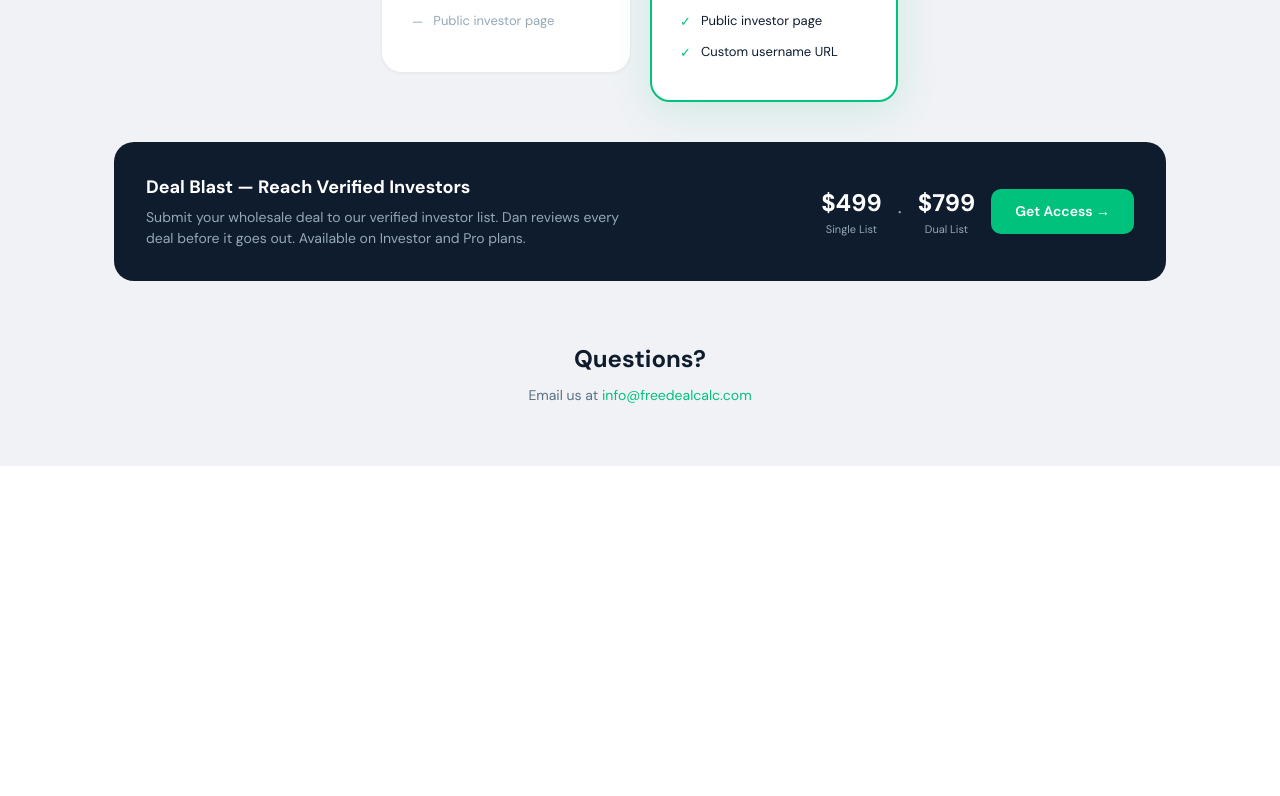
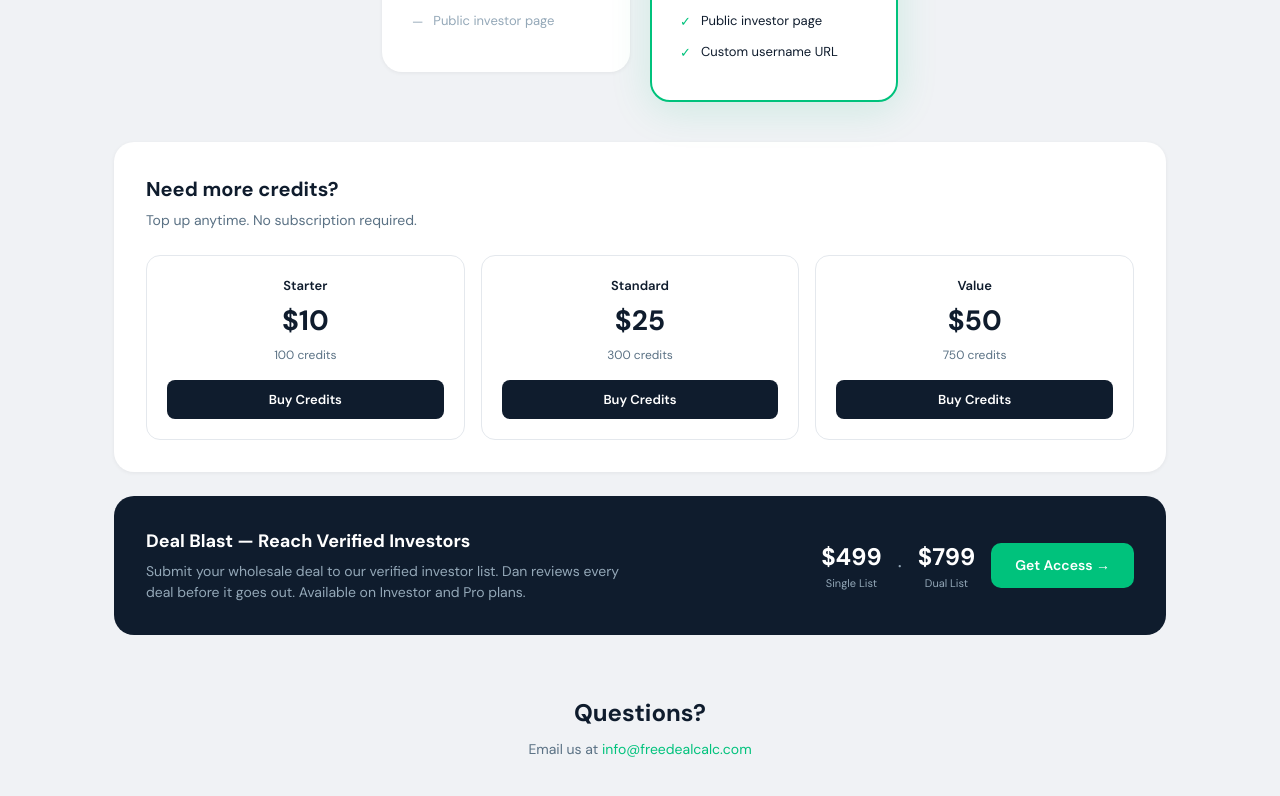
Before and after one commit to freedealcalc/freedealcalc, a Next.js app: page /pricing in a window 1280 px wide. Shown: the part 1018-1814 px from the top of the page. Before the commit the page ends 1484 px from the top, so only its background shows below. Built offline with nearby package versions, Linux system fonts and the light colour scheme; no server answers.

Commit message:
All Stripe price IDs, credit pack support, webhook updated

```diff
--- a/app/api/stripe/checkout/route.js
+++ b/app/api/stripe/checkout/route.js
@@ -4,7 +4,12 @@ const stripe = new Stripe(process.env.STRIPE_SECRET_KEY);
 
 const PRICE_MAP = {
   investor_monthly: 'price_1TLRkgAIx5vWj5b2tp3I22Ia',
-  // add more price IDs here as you create them in Stripe
+  investor_annual: 'price_1TLUGnAIx5vWj5b2Y5cf69hd',
+  pro_monthly: 'price_1TLUIPAIx5vWj5b2mW27yOGR',
+  pro_annual: 'price_1TLUJ8AIx5vWj5b2ZezCT1tk',
+  credits_starter: 'price_1TLUL0AIx5vWj5b2L4th1Ww1',
+  credits_standard: 'price_1TLULvAIx5vWj5b21XeWJeEX',
+  credits_value: 'price_1TLUMkAIx5vWj5b2KObBCtjg',
 };
 
 export async function POST(request) {
@@ -14,11 +19,14 @@ export async function POST(request) {
     const priceId = PRICE_MAP[priceKey];
     if (!priceId) return Response.json({ error: 'Invalid price' }, { status: 400 });
 
+    const isSubscription = ['investor_monthly', 'investor_annual', 'pro_monthly', 'pro_annual'].includes(priceKey);
+    const isCredit = ['credits_starter', 'credits_standard', 'credits_value'].includes(priceKey);
+
     const session = await stripe.checkout.sessions.create({
-      mode: 'subscription',
+      mode: isSubscription ? 'subscription' : 'payment',
       payment_method_types: ['card'],
       line_items: [{ price: priceId, quantity: 1 }],
-      success_url: `${process.env.NEXT_PUBLIC_BASE_URL}/payment-success?session_id={CHECKOUT_SESSION_ID}`,
+      success_url: `${process.env.NEXT_PUBLIC_BASE_URL}/payment-success?session_id={CHECKOUT_SESSION_ID}&type=${isCredit ? 'credits' : 'subscription'}`,
       cancel_url: `${process.env.NEXT_PUBLIC_BASE_URL}/pricing`,
       customer_email: email,
       metadata: { userId, priceKey },
--- a/app/api/stripe/webhook/route.js
+++ b/app/api/stripe/webhook/route.js
@@ -7,6 +7,19 @@ const supabase = createClient(
   process.env.NEXT_PUBLIC_SUPABASE_URL,
   process.env.SUPABASE_SERVICE_ROLE_KEY
 );
+
+const CREDIT_AMOUNTS = {
+  credits_starter: 100,
+  credits_standard: 300,
+  credits_value: 750,
+};
+
+const SUBSCRIPTION_CREDITS = {
+  investor_monthly: 400,
+  investor_annual: 400,
+  pro_monthly: 1100,
+  pro_annual: 1100,
+};
 
 export async function POST(request) {
   const body = await request.text();
@@ -25,16 +38,26 @@ export async function POST(request) {
     const userId = session.metadata?.userId;
     const priceKey = session.metadata?.priceKey;
 
-    if (userId && priceKey) {
-      const tier = priceKey.startsWith('pro') ? 'pro' : 'investor';
-      await supabase.from('profiles').update({ tier }).eq('id', userId);
+    if (!userId || !priceKey) return Response.json({ received: true });
 
-      // Add monthly credits based on tier
-      const credits = tier === 'pro' ? 1100 : 400;
+    // Credit pack purchase
+    if (CREDIT_AMOUNTS[priceKey]) {
       await supabase.from('credits').insert({
         user_id: userId,
         transaction_type: 'Purchase',
-        credits,
+        credits: CREDIT_AMOUNTS[priceKey],
+        description: `Credit pack — ${priceKey}`,
+      });
+    }
+
+    // Subscription purchase
+    if (SUBSCRIPTION_CREDITS[priceKey]) {
+      const tier = priceKey.startsWith('pro') ? 'pro' : 'investor';
+      await supabase.from('profiles').update({ tier }).eq('id', userId);
+      await supabase.from('credits').insert({
+        user_id: userId,
+        transaction_type: 'Purchase',
+        credits: SUBSCRIPTION_CREDITS[priceKey],
         description: `${tier} subscription — monthly credits`,
       });
     }
@@ -43,13 +66,10 @@ export async function POST(request) {
   if (event.type === 'customer.subscription.deleted') {
     const subscription = event.data.object;
     const customerId = subscription.customer;
-
-    // Find user by stripe customer ID and downgrade to free
     const { data: profiles } = await supabase
       .from('profiles')
       .select('id')
       .eq('stripe_customer_id', customerId);
-
     if (profiles?.length) {
       await supabase.from('profiles').update({ tier: 'free' }).eq('id', profiles[0].id);
     }
--- a/app/pricing/page.js
+++ b/app/pricing/page.js
@@ -72,7 +72,7 @@ export default function PricingPage() {
       description: 'For active investors who want professional AI outputs.',
       color: '#3badff',
       cta: 'Start Investing',
-      priceKey: 'investor_monthly',
+      priceKey: annual ? 'investor_annual' : 'investor_monthly',
       highlight: false,
       features: [
         '400 AI credits / month',
@@ -100,7 +100,7 @@ export default function PricingPage() {
       description: 'For power users who want their brand on everything.',
       color: '#00C27C',
       cta: 'Go Pro',
-      priceKey: 'pro_monthly',
+      priceKey: annual ? 'pro_annual' : 'pro_monthly',
       highlight: true,
       features: [
         '1,100 AI credits / month',
@@ -248,8 +248,35 @@ export default function PricingPage() {
           })}
         </div>
 
+        {/* Credit Packs */}
+        <div style={{ background: 'white', borderRadius: '20px', padding: '32px', marginTop: '40px', boxShadow: '0 1px 4px rgba(0,0,0,0.06)' }}>
+          <div style={{ marginBottom: '24px' }}>
+            <h2 style={{ fontSize: '20px', fontWeight: '700', color: '#0f1c2d', marginBottom: '6px' }}>Need more credits?</h2>
+            <p style={{ fontSize: '14px', color: '#5a7184' }}>Top up anytime. No subscription required.</p>
+          </div>
+          <div style={{ display: 'grid', gridTemplateColumns: 'repeat(3, 1fr)', gap: '16px' }}>
+            {[
+              { name: 'Starter', price: 10, credits: 100, priceKey: 'credits_starter' },
+              { name: 'Standard', price: 25, credits: 300, priceKey: 'credits_standard' },
+              { name: 'Value', price: 50, credits: 750, priceKey: 'credits_value' },
+            ].map((pack, i) => (
+              <div key={i} style={{ border: '1.5px solid #e4e8ed', borderRadius: '14px', padding: '20px', textAlign: 'center' }}>
+                <div style={{ fontSize: '13px', fontWeight: '600', color: '#0f1c2d', marginBottom: '4px' }}>{pack.name}</div>
+                <div style={{ fontSize: '28px', fontWeight: '700', color: '#0f1c2d', marginBottom: '4px' }}>${pack.price}</div>
+                <div style={{ fontSize: '12px', color: '#5a7184', marginBottom: '16px' }}>{pack.credits} credits</div>
+                <button
+                  onClick={() => handleCheckout(pack.priceKey)}
+                  disabled={loading === pack.priceKey}
+                  style={{ width: '100%', padding: '10px', background: '#0f1c2d', color: 'white', border: 'none', borderRadius: '8px', fontSize: '13px', fontWeight: '600', cursor: 'pointer' }}>
+                  {loading === pack.priceKey ? 'Loading...' : 'Buy Credits'}
+                </button>
+              </div>
+            ))}
+          </div>
+        </div>
+
         {/* Deal Blast callout */}
-        <div style={{ background: '#0f1c2d', borderRadius: '20px', padding: '32px', marginTop: '40px', display: 'flex', justifyContent: 'space-between', alignItems: 'center', flexWrap: 'wrap', gap: '20px' }}>
+        <div style={{ background: '#0f1c2d', borderRadius: '20px', padding: '32px', marginTop: '24px', display: 'flex', justifyContent: 'space-between', alignItems: 'center', flexWrap: 'wrap', gap: '20px' }}>
           <div>
             <div style={{ fontSize: '18px', fontWeight: '700', color: 'white', marginBottom: '6px' }}>Deal Blast — Reach Verified Investors</div>
             <div style={{ fontSize: '14px', color: '#94a8b8', maxWidth: '500px' }}>Submit your wholesale deal to our verified investor list. Dan reviews every deal before it goes out. Available on Investor and Pro plans.</div>
```
